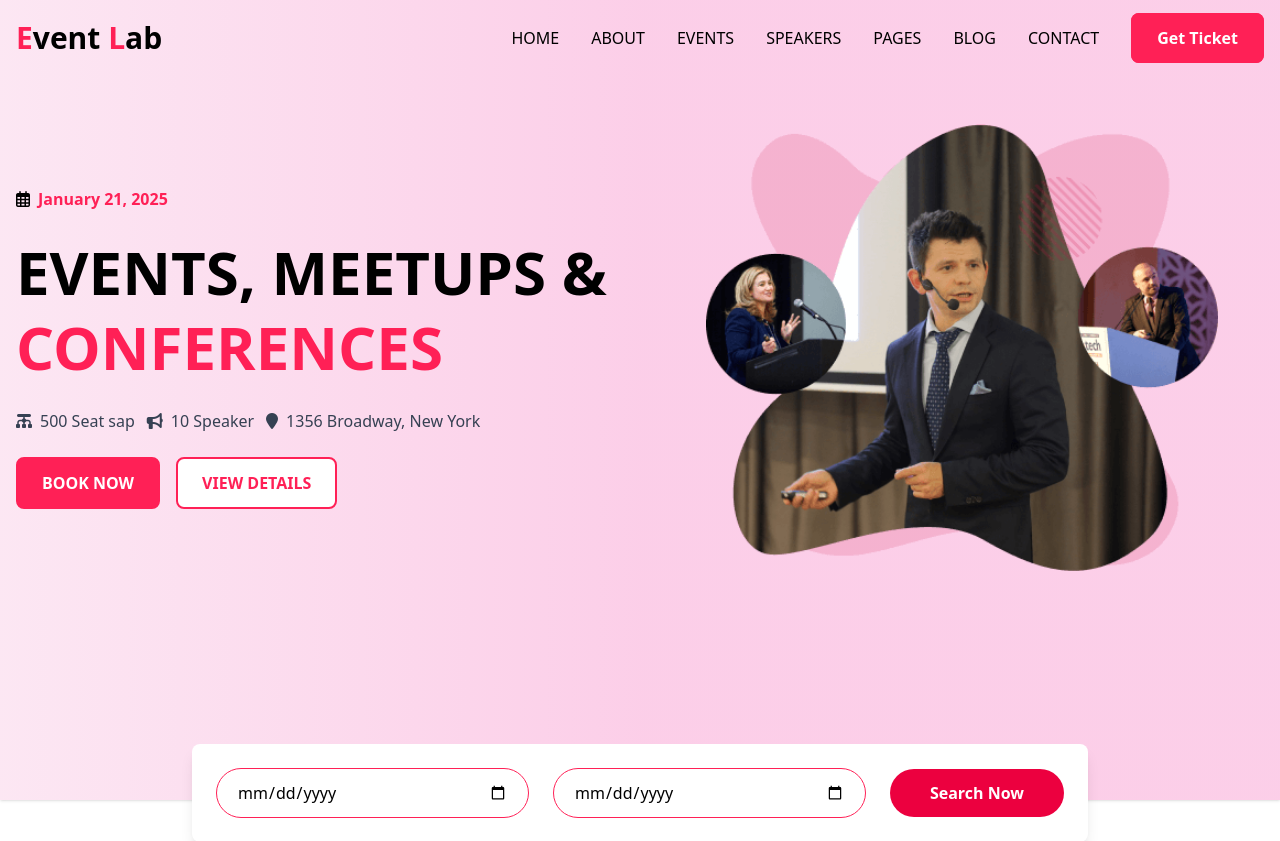
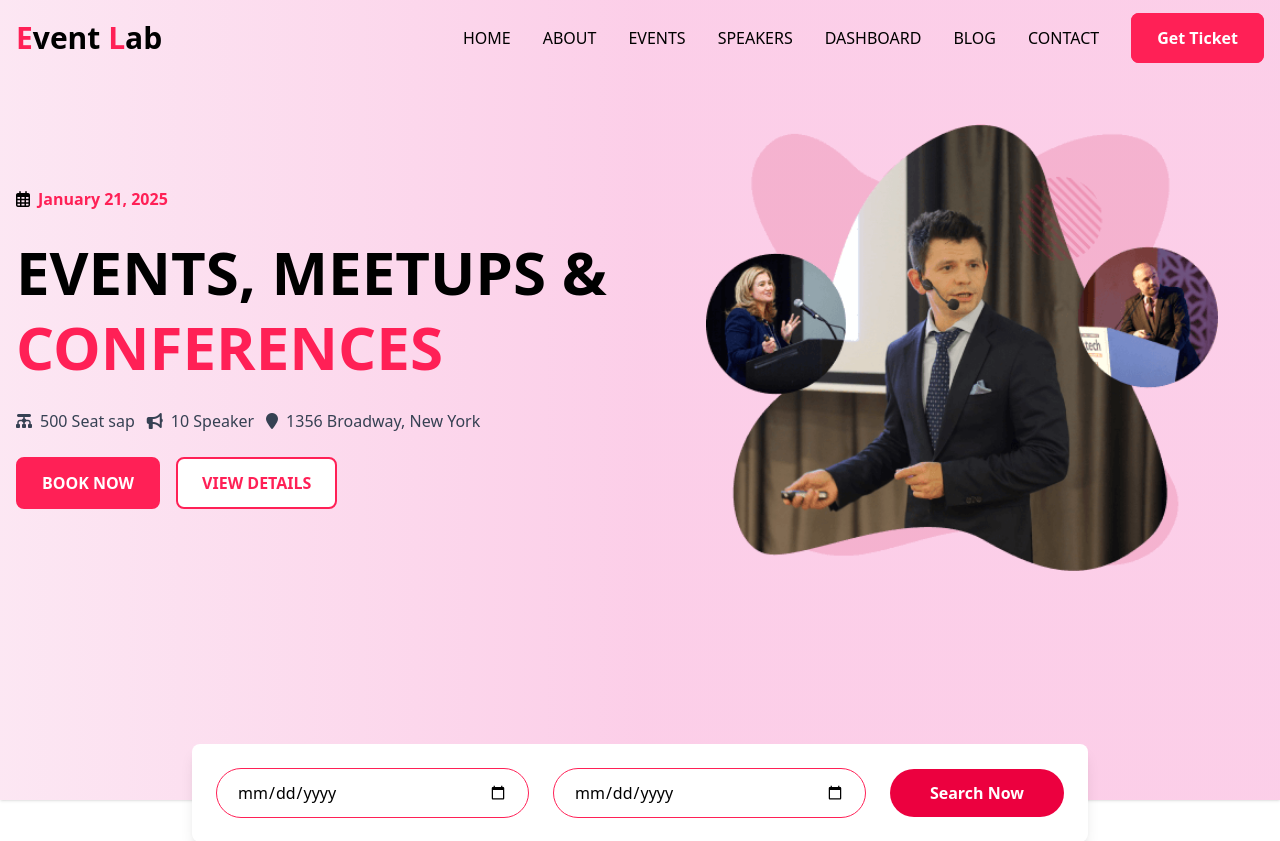
Before and after one commit to nafismahamudshahin/Event-Managements, a Django app: page / in a window 1280 px wide. Shown: the top 841 px of the page. Run offline with Django 5.2, Linux system fonts and the light colour scheme; data comes from the database, SQL or seed files in the repository; some libraries are stand-ins or nearby versions.

Commit message:
show auto dashboard menu in all devices

```diff
--- a/participants/templates/base.html
+++ b/participants/templates/base.html
@@ -28,7 +28,7 @@
         <li><a class="hover:text-rose-500 transition" href="#">ABOUT</a></li>
         <li><a class="hover:text-rose-500 transition" href="#">EVENTS</a></li>
         <li><a class="hover:text-rose-500 transition" href="#">SPEAKERS</a></li>
-        <li><a class="hover:text-rose-500 transition" href="#">PAGES</a></li>
+        <li><a class="hover:text-rose-500" href="{% url 'dashboard' %}">DASHBOARD</a></li>
         <li><a class="hover:text-rose-500 transition" href="#">BLOG</a></li>
         <li><a class="hover:text-rose-500 transition" href="#">CONTACT</a></li>
         <li>
```
